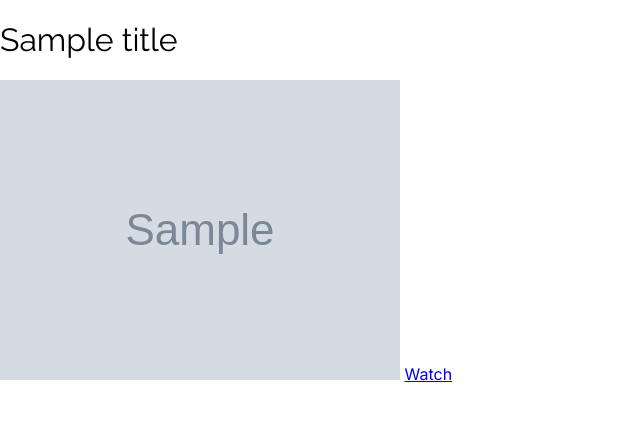
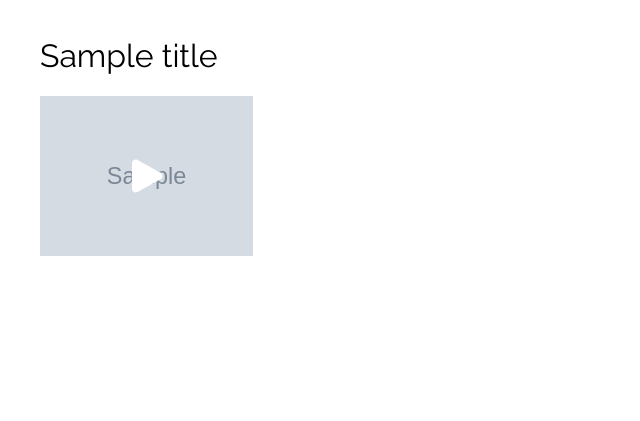
Before and after one commit to danstoakes/2024-raspberry-pi-media-library, a Flask app: template templates/archive.html in a window 1280 px wide. Shown: the part 52-473 px from the top of the page, without its empty margins (0-640 px from the left). Run offline with Flask 3, Linux system fonts and the light colour scheme; the template is opened without the code that fills it: most values are stand-ins (such as "Sample title", 1, 10 or a date in 2020); grey boxes marked "Sample" are stand-in pictures.

Commit message:
Add some improved styling to the TV archive page

```diff
--- a/static/css/style.css
+++ b/static/css/style.css
@@ -196,6 +196,8 @@
     display: grid;
     gap: 2.5rem;
     grid-template-columns: repeat(4, minmax(0, 1fr));
+    margin: 0;
+    padding: 0;
 }
 
 @media (max-width: 768px) {
--- a/templates/archive.html
+++ b/templates/archive.html
@@ -5,15 +5,26 @@
     </head>
     <body>
         {% include "header.html" %}
-        <h1>{{ title }}</h1>
-        <div>
-            {% for pair in videos %}
-                <div class="video-item">
-                    <img src="{{ pair.thumbnail }}" onerror="this.onerror=null;this.src='/static/thumbnails/fallback.png';" alt="Thumbnail">
-                    <a href="{{ pair.video }}">Watch</a>
-                </div>
-            {% endfor %}
-        </div>
+        <main>
+            <h1>{{ title }}</h1>
+            <div class="archive-grid">
+                {% for pair in videos %}
+                    <div class="archive-item">
+                        <a href="{{ pair.video }}">
+                            <img class="archive-item-img" src="{{ pair.thumbnail }}"
+                                onerror="this.onerror=null;this.src='/static/thumbnails/fallback.png';">
+                            {% if not pair.is_image %}
+                                <svg xmlns="http://www.w3.org/2000/svg" viewBox="0 0 24 24" fill="white">
+                                    <path fill-rule="evenodd"
+                                        d="M4.5 5.653c0-1.427 1.529-2.33 2.779-1.643l11.54 6.347c1.295.712 1.295 2.573 0 3.286L7.28 19.99c-1.25.687-2.779-.217-2.779-1.643V5.653Z"
+                                        clip-rule="evenodd" />
+                                </svg>
+                            {% endif %}
+                        </a>
+                    </div>
+                {% endfor %}
+            </div>
+        </main>
 
         <script src="{{ url_for('static', filename='js/script.js') }}"></script>
     </body>
--- a/templates/tv.html
+++ b/templates/tv.html
@@ -7,13 +7,12 @@
         {% include "header.html" %}
         <main>
             <h1>{{ title }}</h1>
-            <ul>
+            <ul class="archive-grid">
                 {% for show in shows %}
-                    <li>
+                    <li class="archive-item">
                         <a href="{{ show.slug }}">
                             <div class="banner-card">
                                 <img src="{{ show.thumbnail }}" onerror="this.onerror=null;this.src='/static/thumbnails/fallback.png';">
-                                <h2>{{ show.title }}</h2>
                             </div>
                         </a>
                     </li>
```
